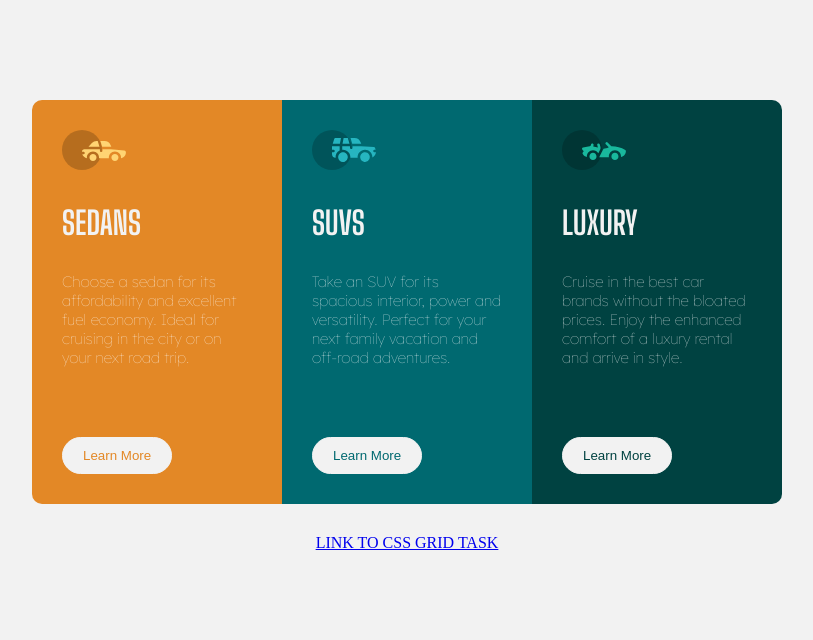
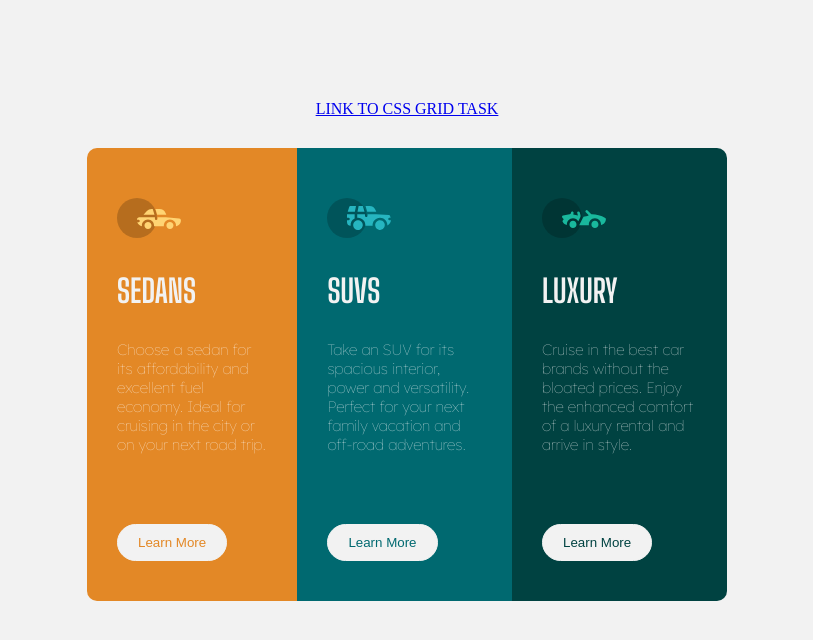
Before and after one commit to Omojiba/ZuriTask2, a plain HTML site: page index.html in a window 1280 px wide. Shown: the whole page, without its empty margins (233-1046 px from the left). Drawn offline with Linux system fonts and the light colour scheme.

Commit message:
navigation

```diff
--- a/grid.css
+++ b/grid.css
@@ -19,7 +19,7 @@ a{
 .gridbox{
     display: grid;
     grid-template-columns: 1.5fr 1.2fr 1fr 1fr 1fr;
-    grid-template-rows: 1.5fr 1.5fr 1fr 1.5fr;
+    grid-template-rows: 0.9fr 0.9fr 1fr 1.2fr;
     width: 750px;
     height: 500px;
     gap: 15px;
--- a/index.html
+++ b/index.html
@@ -16,6 +16,9 @@
 <link href="https://fonts.googleapis.com/css2?family=Lexend+Deca:wght@100&display=swap" rel="stylesheet">
 </head>
 <body>
+    <header>
+        <a href="grid.html">LINK TO CSS GRID TASK</a>
+    </header>
     <div class="container">
         <div class="box one">
             <img src="./images/icon-sedans.svg"/>
@@ -44,6 +47,6 @@
             <button>Learn More</button>
         </div>
     </div>
-    <a href="grid.html">LINK TO CSS GRID TASK</a>
+
 </body>
 </html>
--- a/style.css
+++ b/style.css
@@ -22,14 +22,14 @@ body{
 }
 .container{
     margin: auto;
-    width: 70%;
+    width: 50%;
     display: flex;
     justify-content: center;
     align-items: center;
 }
 .box{
-    width: 250px;
-    padding: 30px;
+
+    padding: 50px 30px 40px 30px;
 }
 .box h1{
     font-family: 'Big Shoulders Display';
```
Also changed, not shown: grid.html (+5 -2 lines).
